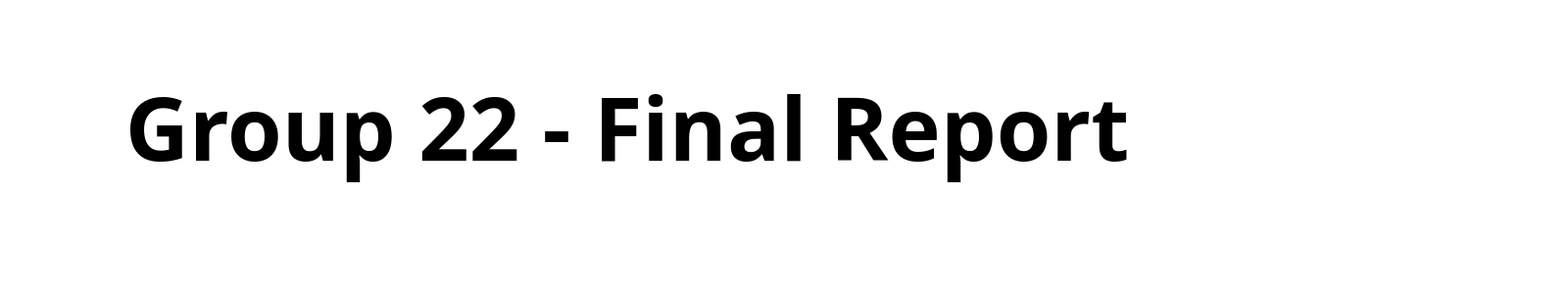
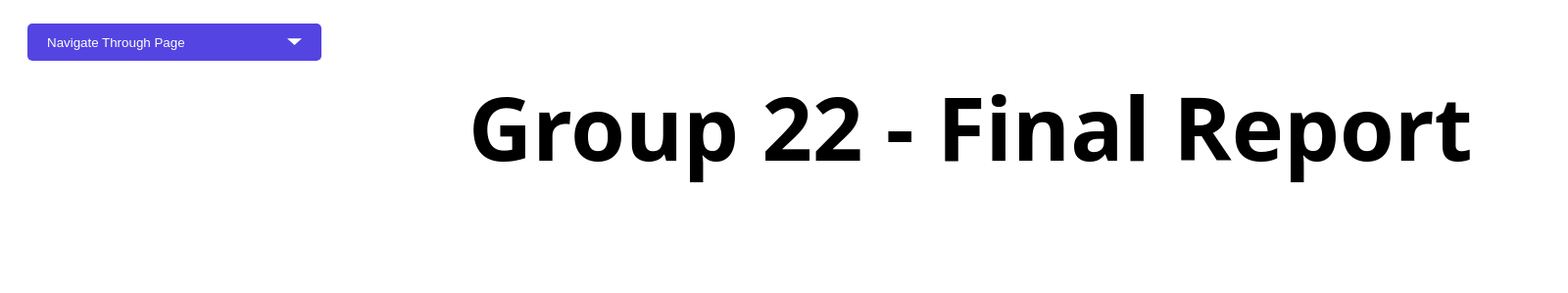
Before and after one commit to uwohci23/Group-22-Project, a React (Create React App) app in the folder Movie_Booking_System/react-frontend/: page / in a window 1280 px wide. Shown: the top 299 px of the page at 98% size, 1600 px wide, since content can reach past the window. Built offline with nearby package versions, Linux system fonts and the light colour scheme.

Commit message:
added dropdown

```diff
--- a/Movie_Booking_System/react-frontend/src/App.css
+++ b/Movie_Booking_System/react-frontend/src/App.css
@@ -1,7 +1,7 @@
 .App {
     display: flex;
-    flex-direction: column;
-    align-items: center;
+    flex-direction: row;
+    gap: 150px;
     font-family: system-ui,-apple-system,BlinkMacSystemFont,"Segoe UI",Roboto,"Helvetica Neue",Arial,"Noto Sans",sans-serif,"Apple Color Emoji","Segoe UI Emoji","Segoe UI Symbol","Noto Color Emoji";
 }
 
@@ -14,3 +14,12 @@
     font-size: 90px;
 
 }
+
+.appCols {
+    display: flex;
+    right: 1000px;
+}
+
+/* .dropWrapper {
+    right: 1000px;
+} */
--- a/Movie_Booking_System/react-frontend/src/App.js
+++ b/Movie_Booking_System/react-frontend/src/App.js
@@ -5,11 +5,17 @@ import NavMap from './Components/NavigationalMap/NavMap';
 import DesignPrinciples from './Components/DesignPrinciples/DesignPrinciples';
 import HeuristicEvaluation from './Components/HeuristicEvaluation/HeuristicEvaluation';
 import FinalEvaluation from './Components/FinalEvaluation/FinalEvaluation';
+import DropdownComponent from './Components/DropdownComponent/DropdownComponent';
 
 function App() {
 
     return (
     <div className="App">
+        <div className="dropWrapper">
+            <DropdownComponent className="dropDown"/>
+        </div>
+        <div className="appCols">
+            <div className="reportContent">
                 <h1 className="mainTitle">Group 22 - Final Report</h1>
                 <ExecutiveSummary />
                 <NavMap />
@@ -17,6 +23,8 @@ function App() {
                 <HeuristicEvaluation />
                 <FinalEvaluation />
             </div>
+        </div>
+    </div>
     );
 }
 
--- /dev/null
+++ b/Movie_Booking_System/react-frontend/src/Components/DropdownComponent/DropdownComponent.css
@@ -0,0 +1,5 @@
+.dropDownContainer {
+    margin-left: 20px;
+    min-height: 30vh;
+    max-width: 300px;
+}
--- /dev/null
+++ b/Movie_Booking_System/react-frontend/src/Components/DropdownComponent/DropdownComponent.js
@@ -0,0 +1,13 @@
+import React from "react";
+import "./DropdownComponent.css"
+import MenuComponent from "./MenuComponent/MenuComponent";
+
+const DropdownComponent = () => {
+    const [isOpen, setIsOpen] = React.useState(false);
+    return (
+        <div className="dropDownContainer">
+            <MenuComponent isOpen={isOpen} setIsOpen={setIsOpen}/>
+        </div>
+    )
+}
+export default DropdownComponent;
--- /dev/null
+++ b/Movie_Booking_System/react-frontend/src/Components/DropdownComponent/MenuComponent/MenuComponent.css
@@ -0,0 +1,53 @@
+.menu {
+    /* 100px => .5vh */
+    width: 300px;
+    margin-top: 2vh;
+}
+.listCover {
+    display: flex;
+    flex-direction: column;
+    gap: 10px;
+    /* background-color: #040608; */
+}
+
+.listItemDropdown {
+    /* color: rgb(0, 180, 203); */
+    cursor: pointer;
+    display: block;
+    list-style: none;
+    margin: 0;
+    padding: 10px;
+}
+
+.listItemDropdown:hover {
+    color: rgb(212, 212, 212);
+    transition: 0.6s;
+}
+
+.menuButton {
+    display: flex;
+    justify-content: space-between;
+    align-items: center;
+    width: 100%;
+    padding: 10px 20px;
+    border: none;
+    border-radius: 5px;
+    margin-bottom: 10px;
+    background-color: rgb(84, 68, 225);
+    color: white;
+}
+
+.menuButton path {
+    fill: white;
+}
+
+.currentMoviesWrapper {
+    display: flex;
+    justify-content: center;
+    flex-direction: column;
+}
+
+.searchBarStaff {
+    margin-left: 2px;
+    border-radius: 5px;
+}
--- /dev/null
+++ b/Movie_Booking_System/react-frontend/src/Components/DropdownComponent/MenuComponent/MenuComponent.js
@@ -0,0 +1,68 @@
+import React from 'react';
+import "./MenuComponent.css";
+import { motion } from 'framer-motion';
+
+
+const menuVariants = {
+    open: { rotate: 180, transition: { duration: 0.2 }},
+    closed: { rotate: 0, transition: { duration: 0.2 }}
+}
+
+const listVariants = {
+    open: {
+        clipPath: "inset(0% 0% 0% 0% round 10px)",
+        trasition: {
+            type: "spring",
+            bounce: 0,
+            duration: 0.7,
+            delayChildren: 0.3,
+            staggerChildren: 0.05
+        }
+    },
+    closed: {
+        clipPath: "inset(10% 50% 90% 50% round 10px)",
+        transition: {
+            type: "spring",
+            bounce: 0,
+            duration: 0.3
+        }
+    }
+}
+
+
+
+const MenuComponent = ({ isOpen, setIsOpen }) => {
+
+  return (
+    <motion.nav
+        className="menu"
+        initial={false}
+        animate={isOpen ? "open" : "closed"}
+    >
+        <motion.button
+            className="menuButton"
+            onClick={() => setIsOpen(!isOpen)}
+            whileTap={{ scale: 0.97 }}
+        >
+            Navigate Through Page
+            <motion.div
+                variants={menuVariants}
+            >
+                <svg width="15" height="15" viewBox="0 0 20 20">
+                    <path d="M0 7 L 20 7 L 10 16"/>
+                </svg>
+            </motion.div>
+        </motion.button>
+        <motion.div className="currentMoviesWrapper">
+            <motion.ul
+                className="listCover"
+                variants={ listVariants }
+            >
+
+            </motion.ul>
+        </motion.div>
+    </motion.nav>
+  )
+}
+
+export default MenuComponent
--- a/Movie_Booking_System/react-frontend/src/Components/HeuristicEvaluation/HeuristicEvaluation.js
+++ b/Movie_Booking_System/react-frontend/src/Components/HeuristicEvaluation/HeuristicEvaluation.js
@@ -8,18 +8,53 @@ function HeuristicEvaluation() {
         <div className="titleWrapper">
             <h1>Heuristic Evaluation</h1>
         </div>
+        <h3>Visibility of Status</h3>
         <TextBlock className="heuristicsText" message={
             `
-                Lorem Ipsum is simply dummy text of the printing and typesetting industry.
-                Lorem Ipsum has been the industry's standard dummy text ever since the 1500s,
-                when an unknown printer took a galley of type and scrambled it to make a type specimen book.
-                It has survived not only five centuries, but also the leap into electronic typesetting,
-                remaining essentially unchanged. It was popularised in the 1960s with the release of Letraset
-                sheets containing Lorem Ipsum passages, and more recently with desktop publishing software
-                like Aldus PageMaker including versions of Lorem Ipsum.
+            When a user selects a movie, they can see the current availability of seats and any other relevant information
+            about the screening.
+            `
+        } bigText={false}/>
+        <h3>Match Between the System and the Real World and Consistency/ Standards</h3>
+        <TextBlock className="heuristicsText" message={
+            `
+            The design language is highly transferable to real life movie booking procedures
+            `
+        } bigText={false}/>
+        <h3>User Control & Freedom</h3>
+        <TextBlock className="heuristicsText" message={
+            `
+            The system allows users to unbookmark, cancel movie without any unnecessary restrictions
+            `
+        } bigText={false}/>
 
+        <h3>Error Prevention, Error Recognition</h3>
+        <TextBlock className="heuristicsText" message={
             `
-        } bigText={true}/>
+            We ensured that accidental bookmarks, incorrect signup procedures errors are prevented and recognition.
+            `
+        } bigText={false}/>
+
+        <h3>Recognition vs. Recall in User Interfaces</h3>
+        <TextBlock className="heuristicsText" message={
+            `
+            Users can easily access their bookmarks or previous bookings without having to search through multiple menus.
+            `
+        } bigText={false}/>
+
+        <h3>Flexibility and Efficiency of Use</h3>
+        <TextBlock className="heuristicsText" message={
+            `
+            We allow users to easily search movie listings by name.
+            `
+        } bigText={false}/>
+
+        <h3>Aesthetic and Minimalist Design</h3>
+        <TextBlock className="heuristicsText" message={
+            `
+            We used the latest modern design technologies to ensure a visually appealing and simplistic design.
+            `
+        } bigText={false}/>
     </div>
     );
 }
```
Also changed, not shown: Movie_Booking_System/react-frontend/public/logo192.png (added), Movie_Booking_System/react-frontend/public/logo512.png (added). Lines whose indentation alone changed are shown as unchanged.
